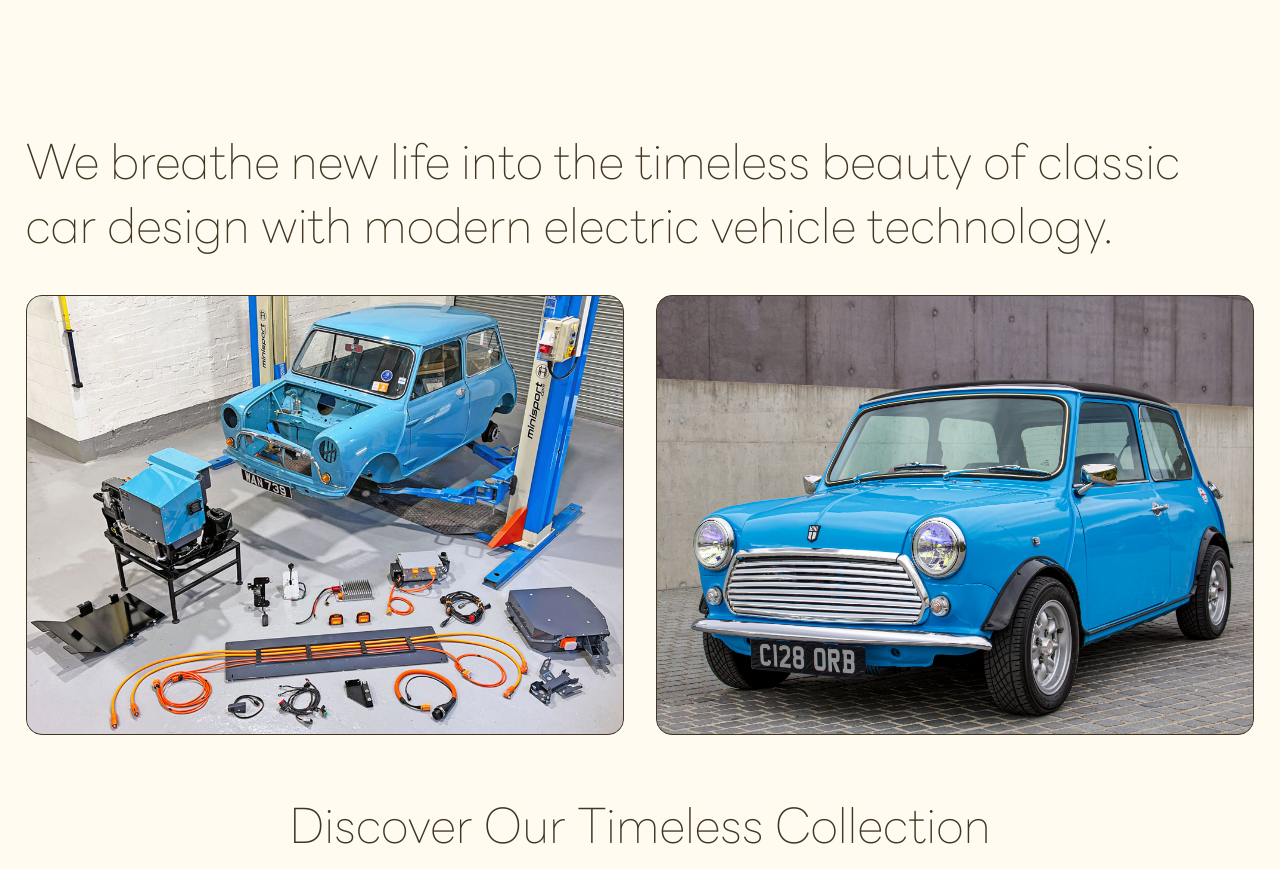
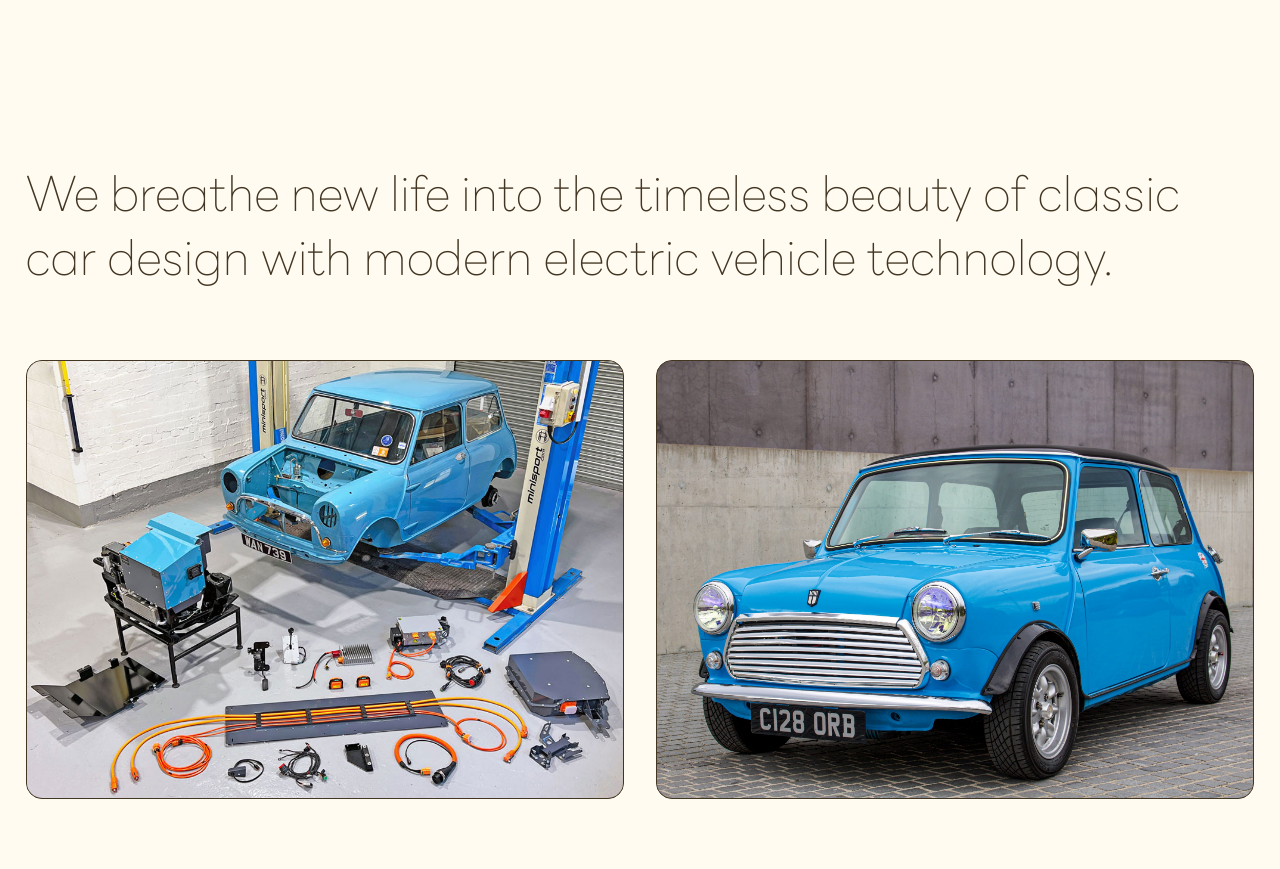
Before and after one commit to ormcamp-fe-3rd/radian, a React (Vite) app: page / in a window 1280 px wide. Shown: the part 3640-4509 px from the top of the page. Built offline with nearby package versions, Linux system fonts and the light colour scheme; no server answers.

Commit message:
[수정] 두번째 메세지에도 fade in 애니메이션 적용

```diff
--- a/src/hooks/useHomeTitleVisible.tsx
+++ b/src/hooks/useHomeTitleVisible.tsx
@@ -1,6 +1,6 @@
 import { useEffect, useState } from 'react';
 
-function useHomeTitleVisible(companyVisionRef) {
+function useHomeTitleVisible(indexTitleRef) {
   const [isTextVisible, setIsTextVisible] = useState(false);
 
   useEffect(() => {
@@ -11,12 +11,12 @@ function useHomeTitleVisible(companyVisionRef) {
       { threshold: 0.5 },
     );
 
-    if (companyVisionRef.current) {
-      observer.observe(companyVisionRef.current);
+    if (indexTitleRef.current) {
+      observer.observe(indexTitleRef.current);
     }
 
     return () => observer.disconnect();
-  }, [companyVisionRef]);
+  }, [indexTitleRef]);
 
   return isTextVisible;
 }
--- a/src/pages/Home.tsx
+++ b/src/pages/Home.tsx
@@ -9,8 +9,10 @@ import IndexCardHoverSection from '../components/IndexCardHoverSection';
 import IndexCardZoomSection from '../components/IndexCardZoomSection';
 
 const Home = (): JSX.Element => {
-  const companyVisionRef = useRef<HTMLHeadingElement | null>(null);
-  const isTextVisible = useHomeTitleVisible(companyVisionRef);
+  const companyMainTitleRef = useRef<HTMLHeadingElement | null>(null);
+  const companySubTitleRef = useRef<HTMLHeadingElement | null>(null);
+  const isMainTitleVisible = useHomeTitleVisible(companyMainTitleRef);
+  const isSubTitleVisible = useHomeTitleVisible(companySubTitleRef);
 
   return (
     <>
@@ -22,8 +24,8 @@ const Home = (): JSX.Element => {
           </video>
         </div>
         <h1
-          className={`company-vision ${isTextVisible ? 'visible' : ''}`}
-          ref={companyVisionRef}
+          className={`company-vision ${isMainTitleVisible ? 'visible' : ''}`}
+          ref={companyMainTitleRef}
         >
           We have a bold vision for the future of travel, presenting ways for
           you to better connect with nature and each other. Radian’s electric
@@ -31,7 +33,10 @@ const Home = (): JSX.Element => {
           providing the joy of preserving the environment along the way.
         </h1>
         <IndexCardZoomSection />
-        <h1 className="company-message">
+        <h1
+          className={`company-vision ${isSubTitleVisible ? 'visible' : ''}`}
+          ref={companySubTitleRef}
+        >
           We breathe new life into the timeless beauty of classic car design
           with modern electric vehicle technology.
         </h1>
```
